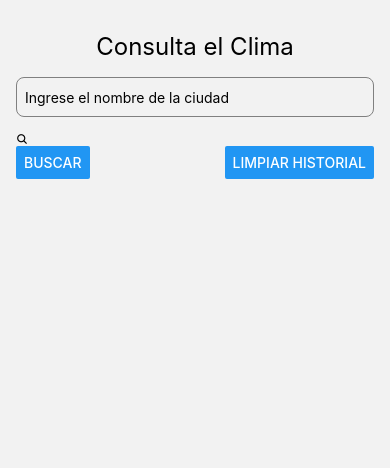
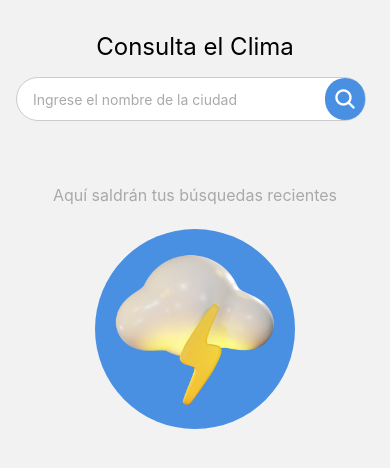
Before and after one commit to CristianMillan28/weather-app, a React Native app: screen /Home in a window 390 px wide. Shown: the top 468 px of the page. Built offline with nearby package versions, Linux system fonts and the light colour scheme.

Commit message:
mejorando la ui del historial y de los items de buscqueda

```diff
--- a/App.tsx
+++ b/App.tsx
@@ -19,28 +19,16 @@ const Stack = createStackNavigator();
 function App(): React.JSX.Element {
   return (
     <NavigationContainer>
-      <Stack.Navigator initialRouteName="Home">
-        <Stack.Screen
-          name="Home"
-          component={HomeScreen}
-          options={{
-            headerShown: false,
-          }}
-        />
-        <Stack.Screen
-          name="Details"
-          component={DetailsScreen}
-          options={{
-            headerShown: false,
-          }}
-        />
-        <Stack.Screen
-          name="CitySuggestions"
-          component={CitySuggestionsScreen}
-          options={{
-            headerShown: false,
-          }}
-        />
+      <Stack.Navigator
+        initialRouteName="Home"
+        screenOptions={{
+          headerTransparent: true,
+          headerTitle: '',
+          headerTintColor: '#fff', // Color blanco para el botón de "Go Back"
+        }}>
+        <Stack.Screen name="Home" component={HomeScreen} />
+        <Stack.Screen name="Details" component={DetailsScreen} />
+        <Stack.Screen name="CitySuggestions" component={CitySuggestionsScreen} />
       </Stack.Navigator>
     </NavigationContainer>
   );
--- a/src/constants/colors.ts
+++ b/src/constants/colors.ts
@@ -9,5 +9,6 @@ export const colors = {
   mediumGray: '#333',
   errorRed: 'red',
   separatorGray: '#ccc',
-  primary: '#4A90E2', // Color primario amigable a la vista
+  primary: '#4A90E2',
+  gray: '#A9A9A9',
 };
--- /dev/null
+++ b/src/presentation/components/EmptyHistory.tsx
@@ -0,0 +1,63 @@
+import React, { useEffect, useState } from 'react';
+import { View, Text, Image, StyleSheet } from 'react-native';
+import { colors } from '../../constants/colors';
+import { weatherIcons } from '../utils/weatherIcons';
+
+const EmptyHistory = () => {
+  const [iconIndex, setIconIndex] = useState(0);
+  const icons = [
+    weatherIcons['sun-cloud'],
+    weatherIcons.bolt,
+    weatherIcons['cloud-snow'],
+    weatherIcons['moon-cloud-rain'],
+  ];
+
+  useEffect(() => {
+    const interval = setInterval(() => {
+      setIconIndex(prevIndex => (prevIndex + 1) % icons.length);
+    }, 3000);
+
+    return () => clearInterval(interval);
+  // eslint-disable-next-line react-hooks/exhaustive-deps
+  }, []);
+
+  return (
+    <View style={styles.emptyHistoryContainer}>
+      <Text style={styles.emptyHistoryText}>
+        Aquí saldrán tus búsquedas recientes
+      </Text>
+      <View
+        style={styles.iconContainer}>
+        <Image source={icons[iconIndex]} style={styles.weatherIcon} />
+      </View>
+    </View>
+  );
+};
+
+const styles = StyleSheet.create({
+  emptyHistoryContainer: {
+    marginTop: 64,
+    justifyContent: 'center',
+    alignItems: 'center',
+    gap: 24,
+  },
+  emptyHistoryText: {
+    fontSize: 16,
+    color: colors.gray,
+  },
+  iconContainer: {
+    alignItems: 'center',
+    justifyContent: 'center',
+    height: 200,
+    width: 200,
+    borderRadius: 100,
+    backgroundColor: colors.primary,
+  },
+  weatherIcon: {
+    width: 160,
+    height: 160,
+    objectFit: 'contain',
+  },
+});
+
+export default EmptyHistory;
--- a/src/presentation/components/GoBackButton.tsx
+++ b/src/presentation/components/GoBackButton.tsx
@@ -12,7 +12,7 @@ export const BackButton: React.FC<Props> = ({}) => {
 
   return (
     <HeaderBackButton
-      tintColor={'#fff'}
+      tintColor={'#000'}
       onPress={handleGoBack}
     />
   );
--- /dev/null
+++ b/src/presentation/components/ListItem.tsx
@@ -0,0 +1,76 @@
+import React from 'react';
+import {View, Text, StyleSheet, TouchableOpacity} from 'react-native';
+import CountryFlag from 'react-native-country-flag';
+import Icon from 'react-native-vector-icons/MaterialCommunityIcons';
+import {colors} from '../../constants/colors';
+import {SearchHistory} from '../../data/models/SearchHistory';
+
+interface ListItemProps {
+  item: SearchHistory;
+  onPress: () => void;
+  showRemoveButton?: boolean;
+  onRemove?: () => void;
+}
+
+const ListItem: React.FC<ListItemProps> = ({
+  item,
+  onPress,
+  showRemoveButton = false,
+  onRemove,
+}) => {
+  return (
+    <TouchableOpacity activeOpacity={0.5} onPress={onPress}>
+      <View style={styles.suggestionItem}>
+        <View style={styles.cityInfo}>
+          <View style={styles.cityNameContainer}>
+            <Text style={styles.cityName}>{item.city}</Text>
+            <CountryFlag isoCode={item.country} size={16} />
+          </View>
+          {item.state ? <Text style={styles.state}>{item.state}</Text> : null}
+        </View>
+        {showRemoveButton && (
+          <TouchableOpacity onPress={onRemove}>
+            <Icon name="delete" size={24} color={colors.gray} />
+          </TouchableOpacity>
+        )}
+      </View>
+    </TouchableOpacity>
+  );
+};
+
+const styles = StyleSheet.create({
+  suggestionItem: {
+    padding: 16,
+    backgroundColor: colors.white,
+    borderRadius: 16,
+    flexDirection: 'row',
+    justifyContent: 'space-between',
+    alignItems: 'center',
+    borderWidth: 1,
+    borderColor: colors.separatorGray,
+    shadowColor: '#000',
+    shadowOffset: {width: 0, height: 2},
+    shadowOpacity: 0.1,
+    shadowRadius: 1,
+    elevation: 5,
+  },
+  cityInfo: {
+    flex: 1,
+  },
+  cityNameContainer: {
+    flexDirection: 'row',
+    alignItems: 'center',
+    gap: 8,
+  },
+  cityName: {
+    fontSize: 24,
+    fontWeight: 'bold',
+    color: colors.darkGray,
+  },
+  state: {
+    fontSize: 18,
+    color: colors.darkGray,
+  },
+});
+
+export default ListItem;
--- /dev/null
+++ b/src/presentation/components/LoadingIndicator.tsx
@@ -0,0 +1,44 @@
+import React, { useEffect, useState } from 'react';
+import { Image, StyleSheet, Text, View } from 'react-native';
+import { colors } from '../../constants/colors';
+import { weatherIcons } from '../utils/weatherIcons';
+
+const LoadingIndicator: React.FC = () => {
+  const iconUrl = weatherIcons.sun;
+  const [dots, setDots] = useState('');
+
+  useEffect(() => {
+    const interval = setInterval(() => {
+      setDots(prevDots => (prevDots.length < 3 ? prevDots + '.' : ''));
+    }, 500);
+    return () => clearInterval(interval);
+  }, []);
+
+  return (
+    <View style={styles.container}>
+      <Image source={iconUrl} style={styles.icon} />
+      <Text style={styles.text}>Cargando{dots}</Text>
+    </View>
+  );
+};
+
+const styles = StyleSheet.create({
+  container: {
+    flex: 1,
+    justifyContent: 'center',
+    alignItems: 'center',
+    backgroundColor: colors.primary,
+  },
+  icon: {
+    width: 100,
+    height: 100,
+    marginBottom: 16,
+  },
+  text: {
+    fontSize: 18,
+    color: colors.white,
+    marginTop: 8,
+  },
+});
+
+export default LoadingIndicator;
--- a/src/presentation/screens/CitySuggestionsScreen.tsx
+++ b/src/presentation/screens/CitySuggestionsScreen.tsx
@@ -1,11 +1,14 @@
 import {RouteProp, useNavigation, useRoute} from '@react-navigation/native';
 import {StackNavigationProp} from '@react-navigation/stack';
 import React, {useEffect, useState} from 'react';
-import {FlatList, StyleSheet, Text, TouchableOpacity, View} from 'react-native';
+import {FlatList, StyleSheet, Text, View} from 'react-native';
+import {useSafeAreaInsets} from 'react-native-safe-area-context';
+import {colors} from '../../constants/colors';
+import {SearchHistory} from '../../data/models/SearchHistory';
 import {GetCitySuggestionsUseCase} from '../../domain/usecases/GetCitySuggestionsUseCase';
+import LoadingIndicator from '../components/LoadingIndicator';
+import ListItem from '../components/ListItem';
 import {RootStackParamList} from '../navigation/types';
-import {SearchHistory} from '../../data/models/SearchHistory';
-import CountryFlag from 'react-native-country-flag';
 
 type CitySuggestionsScreenRouteProp = RouteProp<
   RootStackParamList,
@@ -17,18 +20,24 @@ type CitySuggestionsScreenNavigationProp = StackNavigationProp<
 >;
 
 const CitySuggestionsScreen = () => {
+  const {top} = useSafeAreaInsets();
+
   const route = useRoute<CitySuggestionsScreenRouteProp>();
   const navigation = useNavigation<CitySuggestionsScreenNavigationProp>();
   const {query} = route.params;
   const [suggestions, setSuggestions] = useState<SearchHistory[]>([]);
+  const [loading, setLoading] = useState(true);
+  const [error, setError] = useState<string | null>(null);
 
   useEffect(() => {
     const fetchSuggestions = async () => {
       try {
         const suggestions = await GetCitySuggestionsUseCase(query);
         setSuggestions(suggestions);
-      } catch (error) {
-        console.error(error);
+        setLoading(false);
+      } catch (error: any) {
+        setError(error.message);
+        setLoading(false);
       }
     };
 
@@ -46,24 +55,57 @@ const CitySuggestionsScreen = () => {
     navigation.navigate('Details', searchHistory);
   };
 
+  if (loading) {
+    return (
+      <View
+        style={[
+          styles.container,
+          {
+            paddingTop: top + 32,
+          },
+        ]}>
+        <LoadingIndicator />
+      </View>
+    );
+  }
+
+  if (error) {
+    return <Text style={styles.error}>{error}</Text>;
+  }
+
+  if (suggestions.length === 0) {
+    return (
+      <View
+        style={[
+          styles.container,
+          {
+            paddingTop: top + 32,
+          },
+        ]}>
+        <Text style={styles.title}>No se encontraron sugerencias</Text>
+      </View>
+    );
+  }
+
   return (
-    <View style={styles.container}>
+    <View
+      style={[
+        styles.container,
+        {
+          paddingTop: top + 32,
+        },
+      ]}>
       <Text style={styles.title}>Seleccione una ciudad</Text>
       <FlatList
         data={suggestions}
         keyExtractor={(item, index) => index.toString()}
         renderItem={({item}) => (
-          <TouchableOpacity onPress={() => handleSuggestionPress(item)}>
-            <View style={{}}>
-              <Text>{item.city}</Text>
-              {item.state ? <Text>{item.state}</Text> : null}
-              <Text>
-                <CountryFlag isoCode={item.country} size={16} />
-                {item.country}
-              </Text>
-            </View>
-          </TouchableOpacity>
+          <ListItem
+            item={item}
+            onPress={() => handleSuggestionPress(item)}
+          />
         )}
+        ItemSeparatorComponent={() => <View style={{height: 8}} />}
       />
     </View>
   );
@@ -73,13 +115,18 @@ const styles = StyleSheet.create({
   container: {
     flex: 1,
     padding: 16,
+    position: 'relative',
   },
   title: {
     fontSize: 24,
     marginBottom: 16,
     textAlign: 'center',
   },
-  suggestionItem: {},
+  error: {
+    color: colors.errorRed,
+    textAlign: 'center',
+    marginTop: 20,
+  },
 });
 
 export default CitySuggestionsScreen;
--- a/src/presentation/screens/HomeScreen.tsx
+++ b/src/presentation/screens/HomeScreen.tsx
@@ -2,7 +2,6 @@ import {useNavigation} from '@react-navigation/native';
 import {StackNavigationProp} from '@react-navigation/stack';
 import React, {useEffect, useState} from 'react';
 import {
-  Button,
   FlatList,
   KeyboardAvoidingView,
   Platform,
@@ -11,13 +10,17 @@ import {
   TextInput,
   TouchableOpacity,
   View,
+  Image,
 } from 'react-native';
-import {RootStackParamList} from '../navigation/types';
-import {useSearchHistoryStore} from '../../domain/store/useSearchHistoryStore';
-import {SearchHistory} from '../../data/models/SearchHistory';
-import CountryFlag from 'react-native-country-flag';
 import {useSafeAreaInsets} from 'react-native-safe-area-context';
 import Icon from 'react-native-vector-icons/Ionicons';
+import {colors} from '../../constants/colors';
+import {SearchHistory} from '../../data/models/SearchHistory';
+import {useSearchHistoryStore} from '../../domain/store/useSearchHistoryStore';
+import ListItem from '../components/ListItem';
+import {RootStackParamList} from '../navigation/types';
+import {weatherIcons} from '../utils/weatherIcons';
+import EmptyHistory from '../components/EmptyHistory';
 
 type HomeScreenNavigationProp = StackNavigationProp<RootStackParamList, 'Home'>;
 
@@ -33,16 +36,16 @@ const HomeScreen = () => {
     // eslint-disable-next-line react-hooks/exhaustive-deps
   }, []);
 
+  const clearInput = () => {
+    setCity('');
+  };
+
   const handleSearch = () => {
     if (city.trim()) {
       navigation.navigate('CitySuggestions', {query: city});
+      clearInput();
     } else {
-      // alert('Por favor ingrese una ciudad válida.');
     }
-  };
-
-  const handleClearHistory = async () => {
-    await clearHistory();
   };
 
   const handleHistoryPress = (historyItem: SearchHistory) => {
@@ -57,6 +60,10 @@ const HomeScreen = () => {
     await removeFromHistory(id);
   };
 
+  const handleClearHistory = async () => {
+    await clearHistory();
+  };
+
   return (
     <KeyboardAvoidingView
       style={[
@@ -67,40 +74,56 @@ const HomeScreen = () => {
       ]}
       behavior={Platform.OS === 'ios' ? 'padding' : 'height'}>
       <Text style={styles.title}>Consulta el Clima</Text>
-      <View>
+      <View style={styles.searchContainer}>
+        <View style={styles.searchInputContainer}>
           <TextInput
             style={styles.input}
             placeholder="Ingrese el nombre de la ciudad"
             value={city}
             onChangeText={handleCityChange}
+            onSubmitEditing={handleSearch}
+            placeholderTextColor={colors.gray}
           />
-        <View>
-          <Icon name="search" />
+          {city.length > 0 && (
+            <TouchableOpacity onPress={clearInput} style={styles.clearButton}>
+              <Icon name="close-circle" size={24} color={colors.darkGray} />
+            </TouchableOpacity>
+          )}
+          <TouchableOpacity
+            activeOpacity={0.5}
+            onPress={handleSearch}
+            style={styles.searchButton}>
+            <Icon name="search" size={24} color={colors.white} />
+          </TouchableOpacity>
         </View>
       </View>
-      <View style={styles.buttonContainer}>
-        <Button title="Buscar" onPress={handleSearch} />
-        <Button title="Limpiar Historial" onPress={handleClearHistory} />
-      </View>
+
+      {history.length > 0 ? (
+        <>
+          <TouchableOpacity
+            activeOpacity={0.5}
+            onPress={handleClearHistory}
+            style={styles.clearHistoryContainer}>
+            <Icon name="trash" size={20} color={colors.darkGray} />
+            <Text style={styles.clearHistoryText}>Limpiar Historial</Text>
+          </TouchableOpacity>
           <FlatList
             data={history}
             keyExtractor={(item, index) => index.toString()}
             renderItem={({item}) => (
-          <View style={styles.historyItemContainer}>
-            <TouchableOpacity onPress={() => handleHistoryPress(item)}>
-              <View style={styles.historyItem}>
-                <Text>
-                  {item.city},{item.state || 'N/A'}, {item.country}
-                </Text>
-                <CountryFlag isoCode={item.country} size={25} />
-              </View>
-            </TouchableOpacity>
-            <TouchableOpacity onPress={() => handleRemoveHistoryItem(item.id)}>
-              <Text style={styles.removeButton}>X</Text>
-            </TouchableOpacity>
-          </View>
+              <ListItem
+                item={item}
+                onPress={() => handleHistoryPress(item)}
+                showRemoveButton={true}
+                onRemove={() => handleRemoveHistoryItem(item.id)}
+              />
             )}
+            ItemSeparatorComponent={() => <View style={{height: 8}} />}
           />
+        </>
+      ) : (
+        <EmptyHistory />
+      )}
     </KeyboardAvoidingView>
   );
 };
@@ -110,55 +133,64 @@ const styles = StyleSheet.create({
     flex: 1,
     padding: 16,
   },
-  scrollContainer: {
-    flexGrow: 1,
-    justifyContent: 'center',
-    padding: 16,
-  },
   title: {
     fontSize: 24,
     marginBottom: 16,
     textAlign: 'center',
   },
+  searchContainer: {
+    flexDirection: 'row',
+    alignItems: 'center',
+    gap: 8,
+  },
+  searchInputContainer: {
+    flexDirection: 'row',
+    alignItems: 'center',
+    borderColor: colors.separatorGray,
+    backgroundColor: colors.white,
+    borderWidth: 1,
+    borderRadius: 100,
+    flex: 1,
+    marginRight: 8, // Espacio entre el input y el botón de buscar
+  },
   input: {
+    flex: 1,
     height: 40,
-    borderColor: 'gray',
-    borderWidth: 1,
+    paddingHorizontal: 16,
+    color: colors.darkGray,
+  },
+  clearButton: {
+    marginRight: 8,
+  },
+  searchButton: {
+    backgroundColor: colors.primary,
+    padding: 8,
+    borderRadius: 100,
+  },
+  clearHistoryContainer: {
+    flexDirection: 'row',
+    alignItems: 'center',
     marginBottom: 16,
-    paddingHorizontal: 8,
-    borderRadius: 8,
+    marginTop: 16,
   },
-  buttonContainer: {
-    flexDirection: 'row',
-    justifyContent: 'space-between',
-    marginBottom: 16,
+  clearHistoryText: {
+    color: colors.darkGray,
+    marginLeft: 8,
   },
-  historyItemContainer: {
-    flexDirection: 'row',
-    justifyContent: 'space-between',
+  emptyHistoryContainer: {
+    marginTop: 64,
+    justifyContent: 'center',
     alignItems: 'center',
-    marginBottom: 8,
+    gap: 32,
   },
-  historyItem: {
-    padding: 8,
-    borderBottomWidth: 1,
-    borderBottomColor: 'gray',
-    borderRadius: 8,
-    marginBottom: 8,
-    flexDirection: 'row',
-    justifyContent: 'space-between',
+  emptyHistoryText: {
+    fontSize: 16,
+    color: colors.gray,
   },
-  removeButton: {
-    color: 'red',
-    fontWeight: 'bold',
-    padding: 8,
-  },
-  suggestionItem: {
-    padding: 8,
-    borderBottomWidth: 1,
-    borderBottomColor: 'gray',
-    borderRadius: 8,
-    marginBottom: 8,
+  weatherIcon: {
+    width: 160,
+    height: 160,
+    objectFit: 'contain',
   },
 });
 
--- a/src/presentation/utils/weatherIcons.ts
+++ b/src/presentation/utils/weatherIcons.ts
@@ -1,4 +1,4 @@
-const weatherIcons = {
+export const weatherIcons = {
   // Cloud Icons
   '2bolt-snow': require('../assets/icons/cloud/2bolt-snow.webp'),
   '2bolt-wind': require('../assets/icons/cloud/2bolt-wind.webp'),
```
Also changed, not shown: src/presentation/components/CitySuggestionItem.tsx (added, +69 -0 lines), src/presentation/screens/DetailsScreen.tsx (+34 -20 lines). Lines whose indentation alone changed are shown as unchanged.
